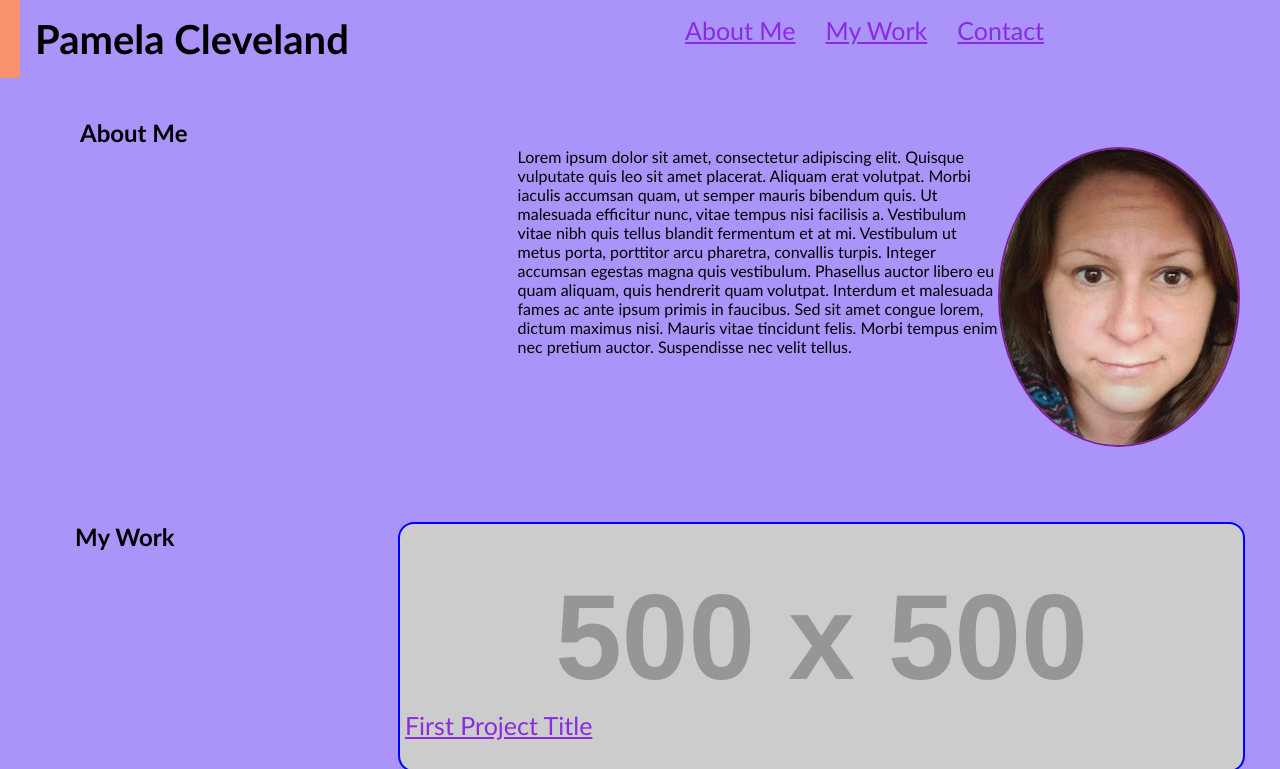
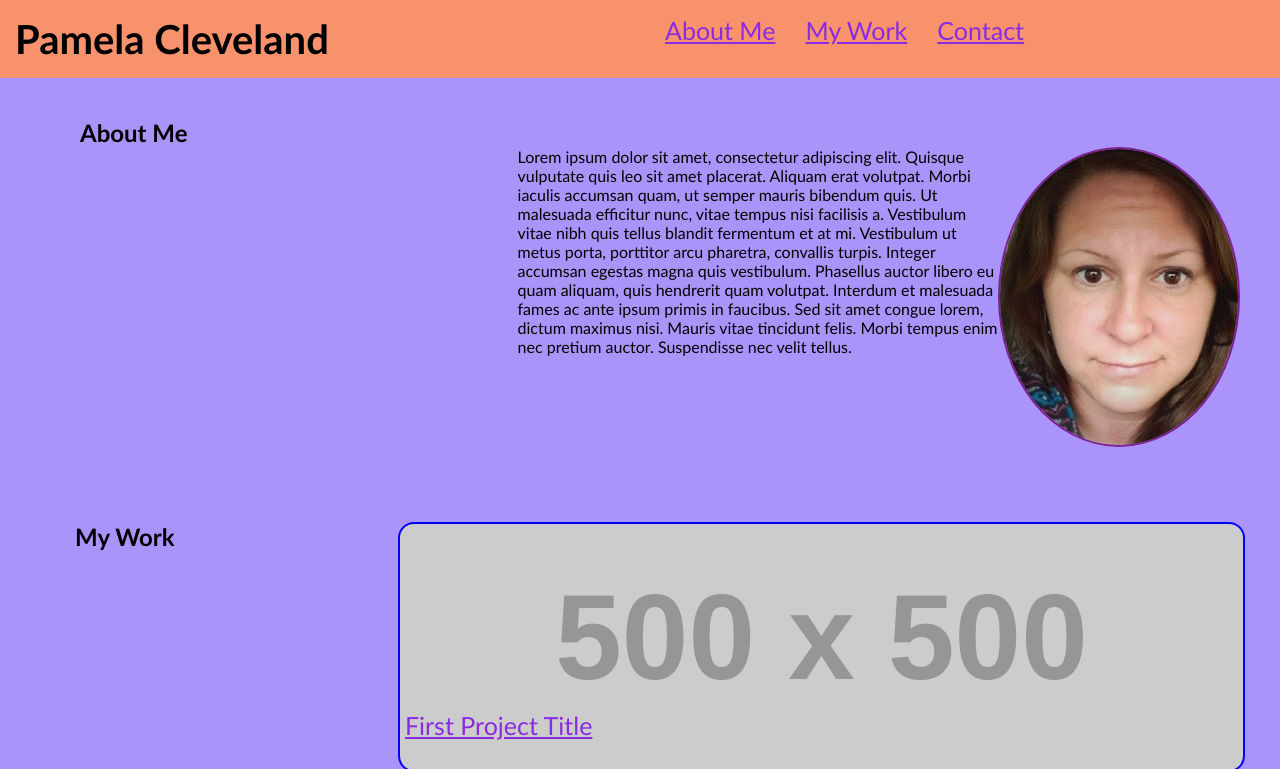
Before and after one commit to pamelac21/Portfolio, a plain HTML site: page index.html in a window 1280 px wide. Shown: the top 769 px of the page. Drawn offline with Linux system fonts and the light colour scheme; placeholder pictures from the web are drawn by us.

Commit message:
final touches

```diff
--- a/assets/stylesheet.css
+++ b/assets/stylesheet.css
@@ -180,10 +180,15 @@ a:hover {
 }
 
 
-/*media queries--1024*/
+/*media queries--1324*/
 @media screen and (max-width: 1324px) {
-    * {
+    body {
         background-color: rgb(170, 148, 250);
+    }
+
+    .header nav {
+        margin-left: 0;
+        max-width: 100%;
     }
 
     .header ul {
@@ -200,7 +205,7 @@ a:hover {
 
 /*768 screens*/
 @media screen and (max-width: 768px) {
-    * {background-color: tan;}
+    body {background-color: tan;}
     .header nav {
         width: 100%;
         margin-left: 0;
```
